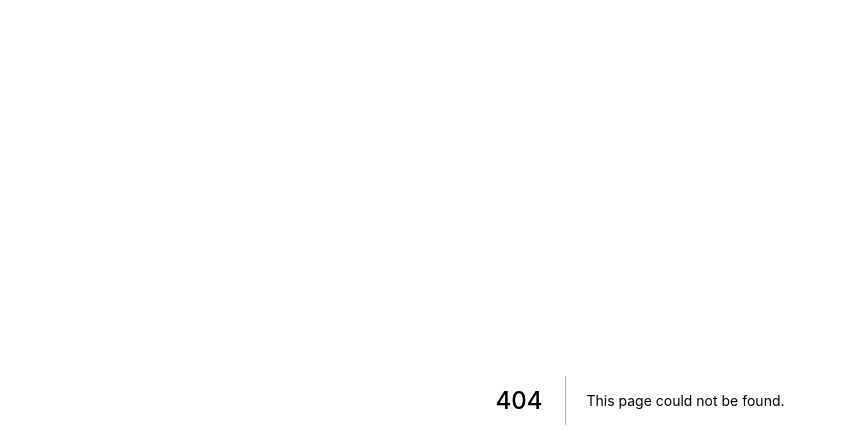
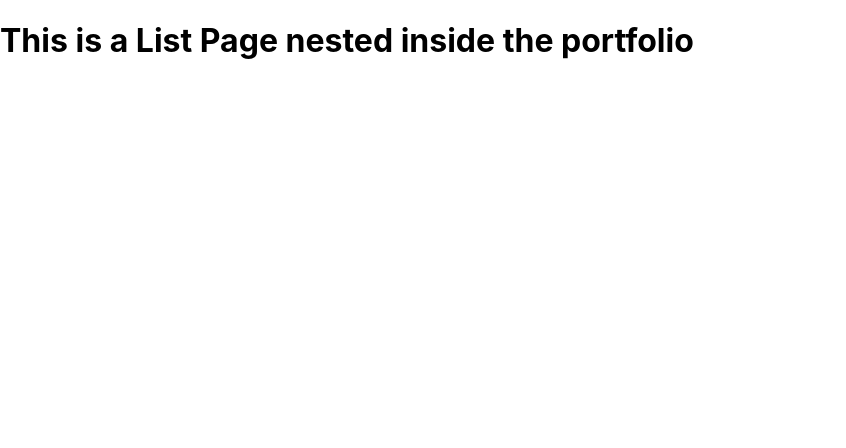
Before and after one commit to akshaymalik1995/nextjs-react-the-complete-guide-course, a Next.js app: page /portfolio/list in a window 1280 px wide. Before the commit this address had no page. Shown: the top 448 px of the page, without its empty margins (0-846 px from the left). Built offline with nearby package versions, Linux system fonts and the light colour scheme.

Commit message:
Working with Nested Paths and Routes

```diff
--- /dev/null
+++ b/pages/portfolio/list.js
@@ -0,0 +1,9 @@
+const ListPage = () => {
+    return (
+      <div className="ListPage">
+        <h1>This is a List Page nested inside the portfolio</h1>
+      </div>
+    )
+  }
+
+  export default ListPage
```
Also changed, not shown: pages/portfolio/index.js (added, +9 -0 lines).
